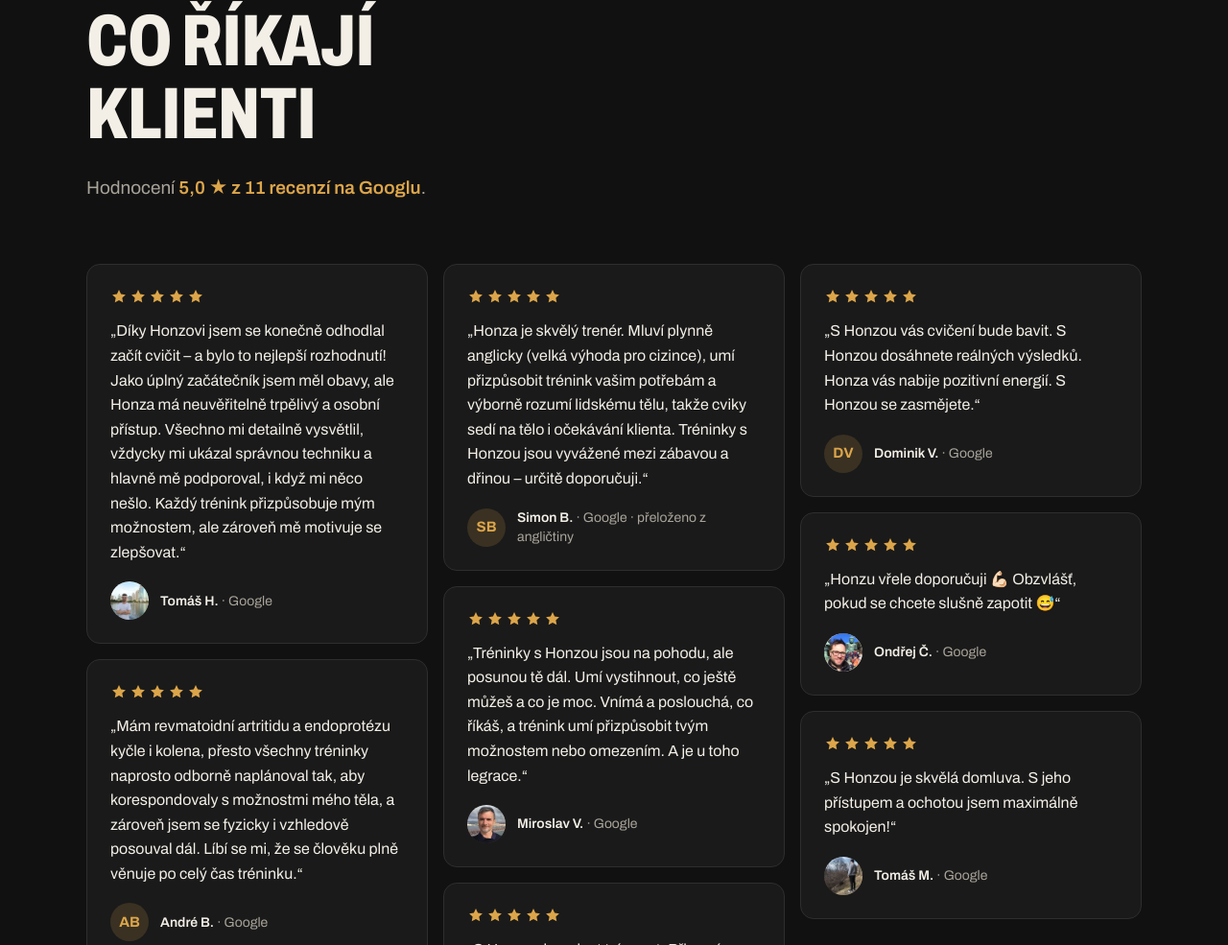
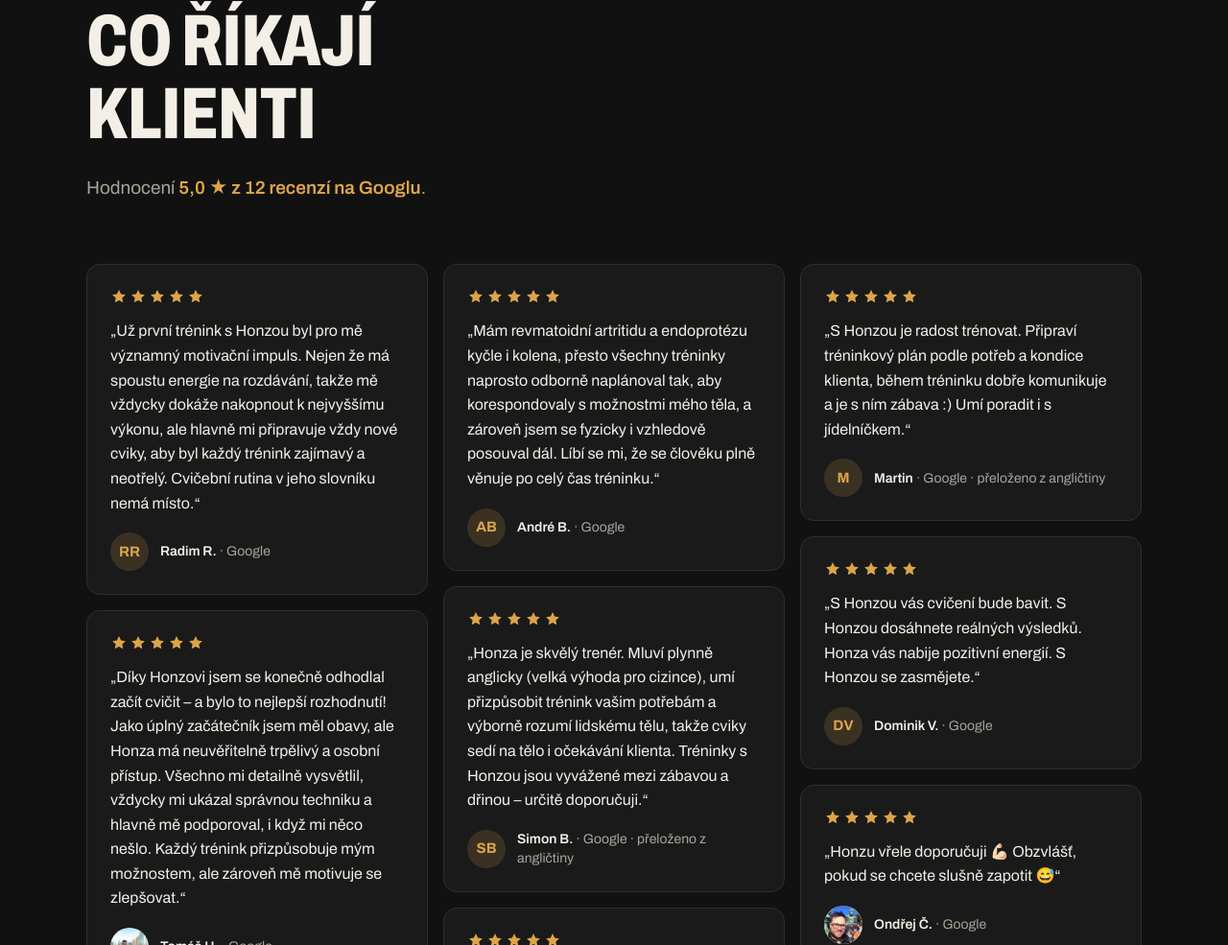
Before and after one commit to nesro/honzaruzek-site, a plain HTML site: page index.html in a window 1280 px wide. Shown: the part 3996-4981 px from the top of the page at 96% size. Drawn offline with Linux system fonts and the light colour scheme.

Commit message:
Review: Radim R.

```diff
--- a/index.html
+++ b/index.html
@@ -661,9 +661,10 @@ img.avatar { object-fit: cover; padding: 0; }
           <span class="eyebrow">Recenze</span>
           <h2 class="section-title">Co říkají klienti</h2>
         </div>
-        <p class="lead">Hodnocení <a class="rating" href="https://maps.google.com/?cid=9705527908958219828" target="_blank" rel="noopener">5,0 ★ z 11 recenzí na Googlu</a>.</p>
+        <p class="lead">Hodnocení <a class="rating" href="https://maps.google.com/?cid=9705527908958219828" target="_blank" rel="noopener">5,0 ★ z 12 recenzí na Googlu</a>.</p>
       </div>
       <div class="reviews">
+        <figure class="review"><div class="stars" aria-label="5 hvězd z 5"><svg aria-hidden="true"><use href="#i-star"/></svg><svg aria-hidden="true"><use href="#i-star"/></svg><svg aria-hidden="true"><use href="#i-star"/></svg><svg aria-hidden="true"><use href="#i-star"/></svg><svg aria-hidden="true"><use href="#i-star"/></svg></div><blockquote>„Už první trénink s Honzou byl pro mě významný motivační impuls. Nejen že má spoustu energie na rozdávání, takže mě vždycky dokáže nakopnout k nejvyššímu výkonu, ale hlavně mi připravuje vždy nové cviky, aby byl každý trénink zajímavý a neotřelý. Cvičební rutina v jeho slovníku nemá místo.“</blockquote><figcaption><span class="avatar" aria-hidden="true">RR</span><span><b>Radim R.</b> · Google</span></figcaption></figure>
         <figure class="review"><div class="stars" aria-label="5 hvězd z 5"><svg aria-hidden="true"><use href="#i-star"/></svg><svg aria-hidden="true"><use href="#i-star"/></svg><svg aria-hidden="true"><use href="#i-star"/></svg><svg aria-hidden="true"><use href="#i-star"/></svg><svg aria-hidden="true"><use href="#i-star"/></svg></div><blockquote>„Díky Honzovi jsem se konečně odhodlal začít cvičit – a bylo to nejlepší rozhodnutí! Jako úplný začátečník jsem měl obavy, ale Honza má neuvěřitelně trpělivý a osobní přístup. Všechno mi detailně vysvětlil, vždycky mi ukázal správnou techniku a hlavně mě podporoval, i když mi něco nešlo. Každý trénink přizpůsobuje mým možnostem, ale zároveň mě motivuje se zlepšovat.“</blockquote><figcaption><img class="avatar" src="img/rev/hanzl.webp" width="40" height="40" alt="" loading="lazy"><span><b>Tomáš H.</b> · Google</span></figcaption></figure>
         <figure class="review"><div class="stars" aria-label="5 hvězd z 5"><svg aria-hidden="true"><use href="#i-star"/></svg><svg aria-hidden="true"><use href="#i-star"/></svg><svg aria-hidden="true"><use href="#i-star"/></svg><svg aria-hidden="true"><use href="#i-star"/></svg><svg aria-hidden="true"><use href="#i-star"/></svg></div><blockquote>„Mám revmatoidní artritidu a endoprotézu kyčle i kolena, přesto všechny tréninky naprosto odborně naplánoval tak, aby korespondovaly s možnostmi mého těla, a zároveň jsem se fyzicky i vzhledově posouval dál. Líbí se mi, že se člověku plně věnuje po celý čas tréninku.“</blockquote><figcaption><span class="avatar" aria-hidden="true">AB</span><span><b>André B.</b> · Google</span></figcaption></figure>
         <figure class="review"><div class="stars" aria-label="5 hvězd z 5"><svg aria-hidden="true"><use href="#i-star"/></svg><svg aria-hidden="true"><use href="#i-star"/></svg><svg aria-hidden="true"><use href="#i-star"/></svg><svg aria-hidden="true"><use href="#i-star"/></svg><svg aria-hidden="true"><use href="#i-star"/></svg></div><blockquote>„Honza je skvělý trenér. Mluví plynně anglicky (velká výhoda pro cizince), umí přizpůsobit trénink vašim potřebám a výborně rozumí lidskému tělu, takže cviky sedí na tělo i očekávání klienta. Tréninky s Honzou jsou vyvážené mezi zábavou a dřinou – určitě doporučuji.“</blockquote><figcaption><span class="avatar" aria-hidden="true">SB</span><span><b>Simon B.</b> · Google · <span>přeloženo z angličtiny</span></span></figcaption></figure>
```
Also changed, not shown: en/index.html (+2 -1 lines).
